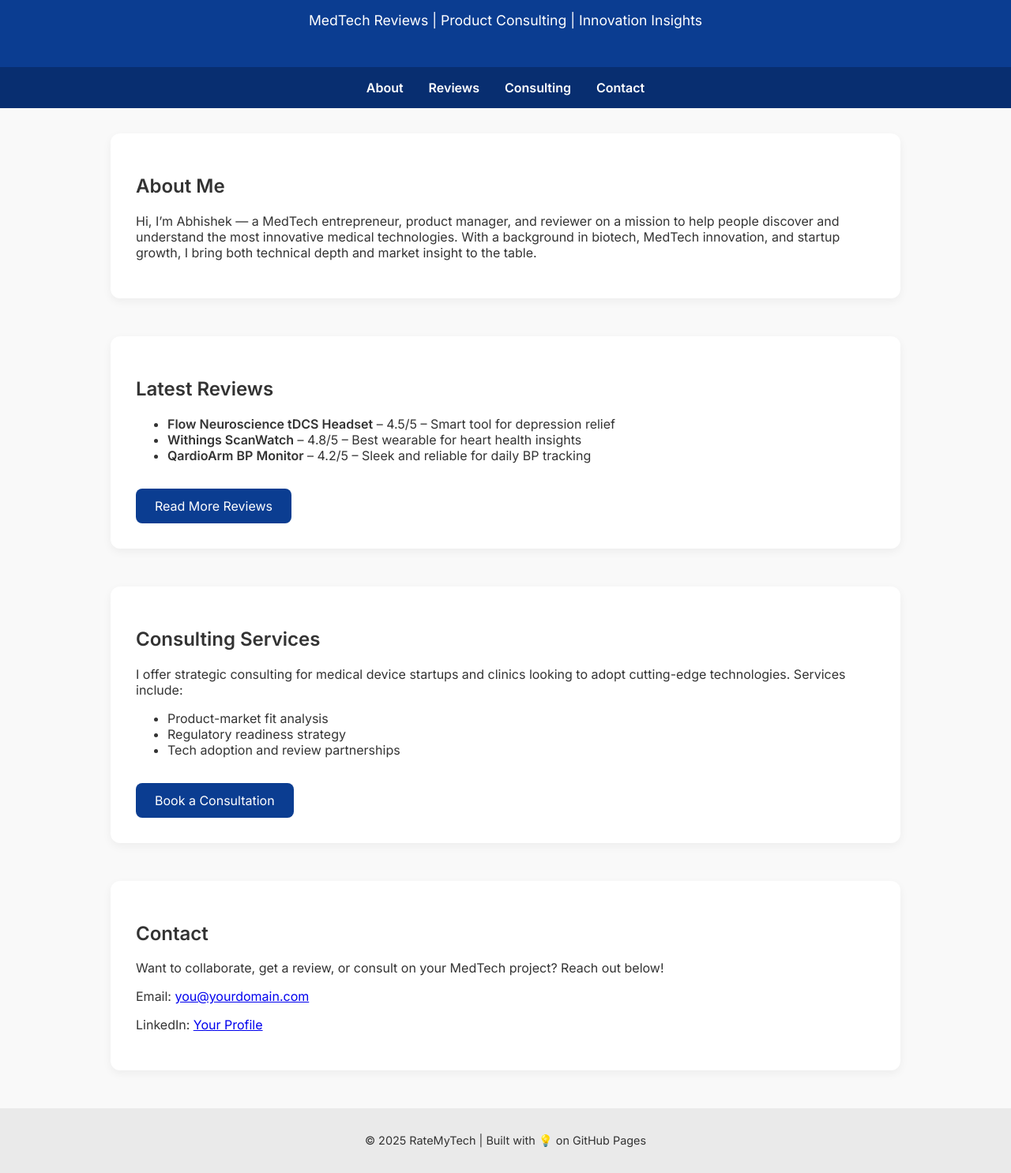
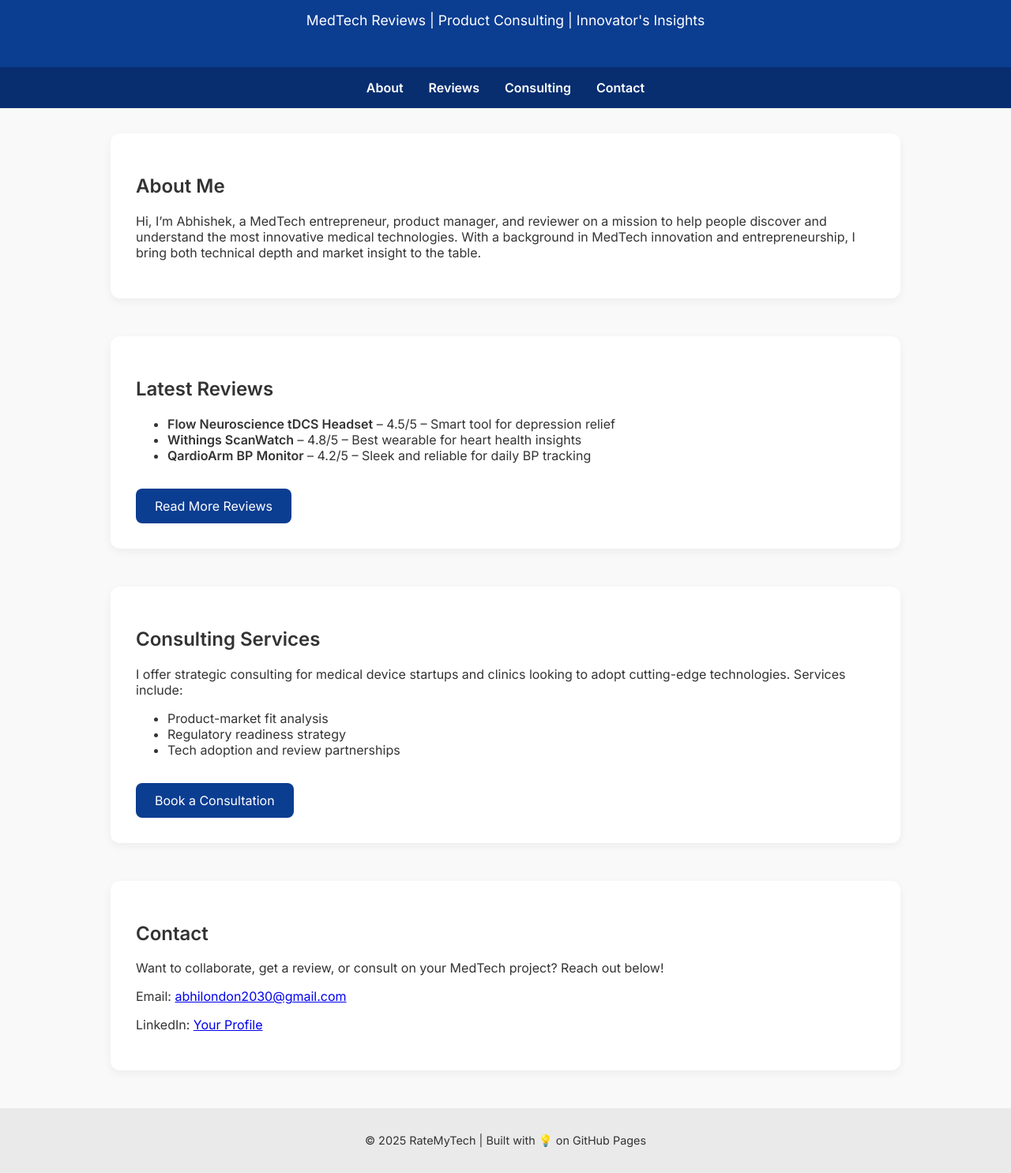
Before and after one commit to xrayvision15/RMT, a plain HTML site: page index.html in a window 1280 px wide. Shown: the part 84-1570 px from the top of the page at 79% size. Drawn offline with Linux system fonts and the light colour scheme.

Commit message:
Update index.html

```diff
--- a/index.html
+++ b/index.html
@@ -74,7 +74,7 @@
 
   <header>
     <h1>RateMyTech</h1>
-    <p>MedTech Reviews | Product Consulting | Innovation Insights</p>
+    <p>MedTech Reviews | Product Consulting | Innovator's Insights</p>
   </header>
 
   <nav>
@@ -89,7 +89,7 @@
     <section class="section" id="about">
       <div class="card">
         <h2>About Me</h2>
-        <p>Hi, I’m Abhishek — a MedTech entrepreneur, product manager, and reviewer on a mission to help people discover and understand the most innovative medical technologies. With a background in biotech, MedTech innovation, and startup growth, I bring both technical depth and market insight to the table.</p>
+        <p>Hi, I’m Abhishek, a MedTech entrepreneur, product manager, and reviewer on a mission to help people discover and understand the most innovative medical technologies. With a background in MedTech innovation and entrepreneurship, I bring both technical depth and market insight to the table.</p>
       </div>
     </section>
 
@@ -122,8 +122,8 @@
       <div class="card">
         <h2>Contact</h2>
         <p>Want to collaborate, get a review, or consult on your MedTech project? Reach out below!</p>
-        <p>Email: <a href="mailto:you@yourdomain.com">you@yourdomain.com</a></p>
-        <p>LinkedIn: <a href="https://linkedin.com/in/yourprofile" target="_blank">Your Profile</a></p>
+        <p>Email: <a href="mailto:you@yourdomain.com">abhilondon2030@gmail.com</a></p>
+        <p>LinkedIn: <a href="https://www.linkedin.com/in/abhishek2030/" target="_blank">Your Profile</a></p>
       </div>
     </section>
 
```
